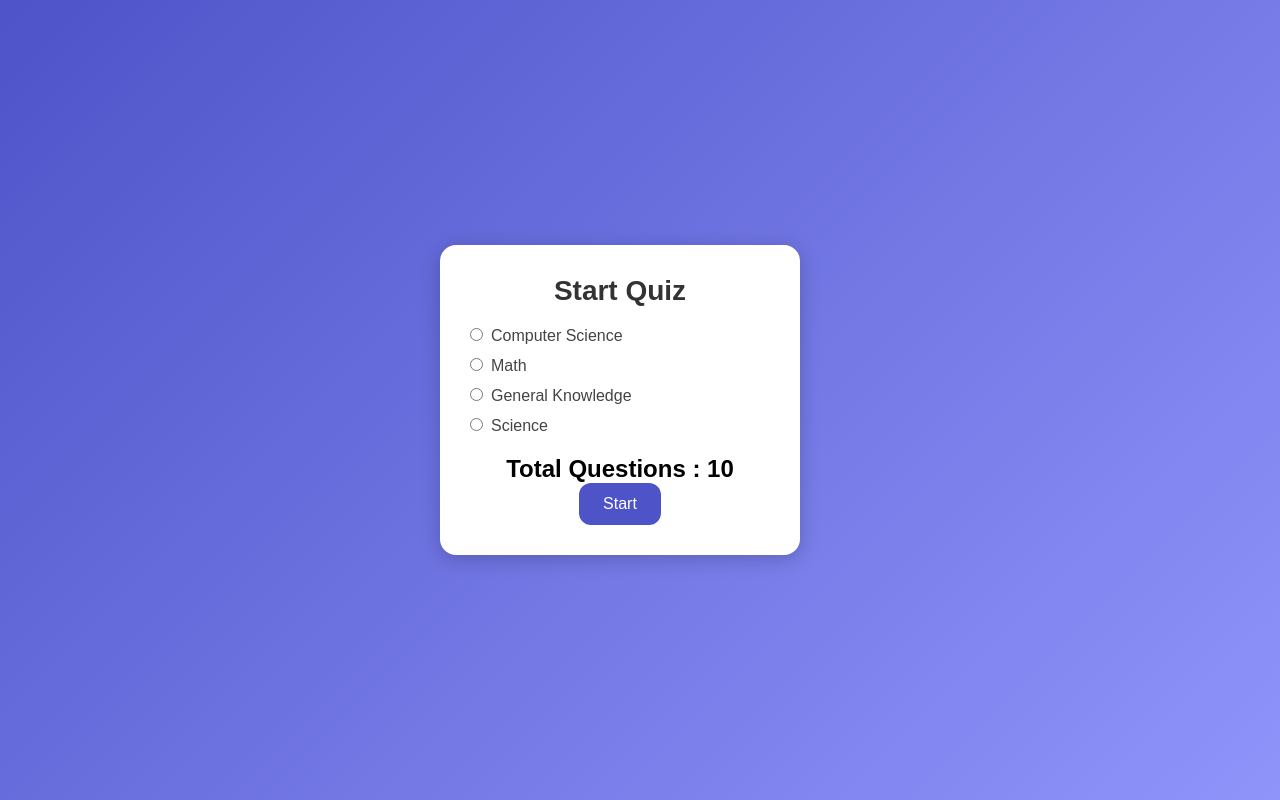
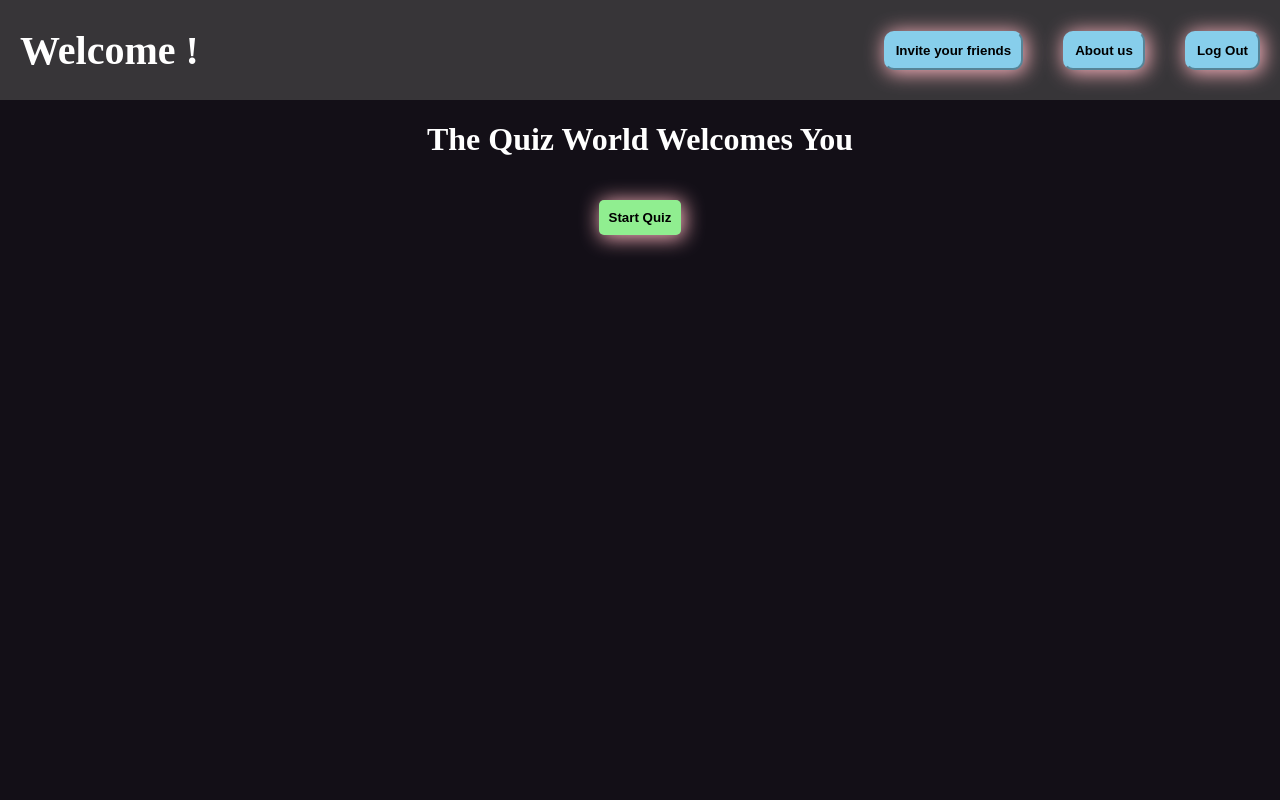
Before and after one commit to kowshikaravind/Quiz-App, a React (Vite) app: page /Home in a window 1280 px wide. Built offline with nearby package versions, Linux system fonts and the light colour scheme.

Commit message:
updated the quiz app by adding Route

```diff
--- a/package.json
+++ b/package.json
@@ -11,7 +11,8 @@
   },
   "dependencies": {
     "react": "^19.1.1",
-    "react-dom": "^19.1.1"
+    "react-dom": "^19.1.1",
+    "react-router-dom": "^7.8.2"
   },
   "devDependencies": {
     "@eslint/js": "^9.33.0",
--- a/src/App.jsx
+++ b/src/App.jsx
@@ -37,6 +37,7 @@ function App() {
           <div className='category-group'>
             <label>
               <input
+                className='category-input'
                 type='radio'
                 name='category'
                 value='18'
@@ -46,6 +47,7 @@ function App() {
             </label>
             <label>
               <input
+                className='category-input'
                 type='radio'
                 name='category'
                 value='19'
@@ -55,6 +57,7 @@ function App() {
             </label>
             <label>
               <input
+                className='category-input'
                 type='radio'
                 name='category'
                 value='9'
@@ -64,12 +67,33 @@ function App() {
             </label>
             <label>
               <input
+                className='category-input'
                 type='radio'
                 name='category'
                 value='17'
                 onChange={(e)=>setCategory(e.target.value)}
               />
               Science
+            </label>
+            <label>
+              <input
+                className='category-input'
+                type='radio'
+                name='category'
+                value='20'
+                onChange={(e)=>setCategory(e.target.value)}
+              />
+              Geography
+            </label>
+            <label>
+              <input
+                className='category-input'
+                type='radio'
+                name='category'
+                value='21'
+                onChange={(e)=>setCategory(e.target.value)}
+              />
+              History
             </label>
           </div>
           <h2>Total Questions : 10</h2>
@@ -79,8 +103,10 @@ function App() {
         </div>
       )}
       {countdown && (
-        <div className='count-down'>
-          {count}
+        <div className='count-down-container'>
+          <div className='count-down'>
+            <p className='count'>{count}</p>
+          </div>
         </div>
       )}
     </div>
--- /dev/null
+++ b/src/Home.jsx
@@ -0,0 +1,31 @@
+import { Link } from 'react-router-dom'
+import {useLocation ,useNavigate} from 'react-router-dom'
+import User from './User.jsx'
+function Home() {
+  const location = useLocation();
+  const {user} = location.state || {user : ''};
+  const navigate = useNavigate();
+  function handleClick(){
+    navigate('/User');
+  }
+  return (
+    <div>
+      <div className='header'>
+        <div className='header-left'>
+          <p className='welcome-user'>Welcome {user} !</p>
+        </div>
+        <div className='header-right'>
+          <button className='head-btn'>Invite your friends</button>
+          <button className='head-btn'>About us</button>
+          <button className='head-btn'onClick={handleClick}>Log Out</button>
+        </div>
+      </div>
+      <div className='main-content'>
+        <h1>The Quiz World Welcomes You</h1>
+        <Link to='/Quiz'><button className='start-btn'>Start Quiz</button></Link>
+      </div>
+    </div>
+  )
+}
+
+export default Home
--- /dev/null
+++ b/src/User.jsx
@@ -0,0 +1,37 @@
+import React from 'react'
+import './index.css'
+
+import {Navigate, useNavigate } from 'react-router-dom'
+function User() {
+  const navigate = useNavigate();
+  const [user , setUser]=React.useState('');
+  const handleChange = (e) => {
+    setUser(e.target.value);
+  };
+  function handleNext(){
+    if(user.length < 4){
+      alert("Please Enter a User Name and Length Should be Greater than 4 ");
+    }
+    else{
+      navigate('/Home',{state:{user}});
+    }
+  }
+
+  return (
+    <div className='user-outer-box' >
+      <h1>Enter Your Name</h1>
+      <div className='user-container' >
+        <input
+          type="text"
+          placeholder="Enter your name"
+          className='user-input'
+          value={user}
+          onChange={handleChange}
+        />
+        <button className='user-next-btn' onClick={handleNext} >Next</button>
+      </div>
+    </div>
+  )
+}
+
+export default User
--- a/src/index.css
+++ b/src/index.css
@@ -1,161 +1,214 @@
-/* General reset */
-* {
-  margin: 0;
-  padding: 0;
-  box-sizing: border-box;
-  font-family: "Poppins", sans-serif;
+body{
+  margin:0;
+  padding:0;
+  height: 100%;
+  overflow: hidden;
+  background-color: rgb(19, 15, 23);
+  color:white;
 }
 
-body {
-  background: linear-gradient(135deg, #4e54c8, #8f94fb);
-  height: 100vh;
+h1{
+  text-align: center;
+}
+.header{
+  top:0;
+  height: 100px;
+  width: 100%;
+  background-color: gray;
+  display: flex;
+  justify-content: space-between;
+  background-color: rgb(55, 53, 56);
+}
+.head-btn{
+  padding:10px;
+  margin: 10px;
+  background-color: skyblue;
+  border-radius: 10px;
+  font-weight: 700;
+  border-color:skyblue;
+  box-shadow: 2px 2px 20px 1px lightpink ;
+}
+.head-btn:hover{
+  background: linear-gradient(to right, white, skyblue);
+  transform: scale(1.1);
+  box-shadow: 0 0 10px 0.3px pink ,2px 2px 30px 1px white;
+  transition: all 0.3s ease-in-out;
+  border-width: 3px;
+  border-color:white skyblue;
+}
+.main-content{
+  display: flex;
+  flex-direction: column;
+  justify-content: center;
+  align-items: center;
+  gap: 20px;
+}
+.start-btn{
+  padding: 10px;
+  background-color: lightgreen;
+  border: none;
+  border-radius: 5px;
+  font-weight: 700;
+  box-shadow: 2px 2px 20px 1px lightpink;
+
+}
+.start-btn:hover{
+  background: linear-gradient(to right, white, lightgreen);
+  transform: scale(1.1);
+  box-shadow: 0 0 10px 0.3px pink ,2px 2px 30px 1px white;
+  transition: all 0.3s ease-in-out;
+  border-width: 3px;
+  border-color:white lightgreen;
+}
+.outer-box{
+  display: flex;
+  flex-direction: column;
+  justify-content: center;
+  align-items: center;
+  border: 1px solid gray;
+  background-color: rgb(30, 30, 30);
+  padding: 20px;
+  border-radius: 10px;
+  box-shadow: 0 0 10px rgba(0, 0, 0, 0.5);
+  height:500px;
+  margin-top:70px;
+}
+.category-group{
+  display: flex;
+  flex-direction: column;
+  justify-content: center;
+  align-items: center;
+  gap: 20px;
+  flex-wrap: wrap;
+}
+.category-input{
+  margin-right:10px;
+  accent-color: skyblue;
+  cursor: pointer;
+
+}
+.user-outer-box{
   display: flex;
   justify-content: center;
   align-items: center;
+  flex-direction: column;
 }
-
-/* Outer container for Start screen */
-.outer-box {
-  background: #fff;
-  padding: 30px;
-  border-radius: 16px;
-  box-shadow: 0 4px 20px rgba(0, 0, 0, 0.2);
-  text-align: center;
-  width: 400px;
-  max-width: 90%;
-}
-
-.outer-box h1 {
-  font-size: 28px;
-  color: #333;
-  margin-bottom: 20px;
-}
-
-/* Category selection */
-.category-group {
+.user-container{
   display: flex;
   flex-direction: column;
-  align-items: flex-start;
-  margin: 20px 0;
-  gap: 12px;
+  justify-content: center;
+  align-items: center;
+  gap: 20px;
+  border: 1px solid gray;
+  width:400px;
+  height:400px;
+  background-color: rgb(20, 20, 44);
 }
-
-.category-group label {
-  font-size: 16px;
-  cursor: pointer;
-  color: #444;
+.user-input{
+  padding:10px;
+  width:300px;
 }
-
-.category-group input {
-  margin-right: 8px;
+.user-next-btn{
+  padding:10px;
+  width:100px;
 }
-
-/* Start button */
-.start-button {
-  background: #4e54c8;
-  color: white;
+.header-left{
+  display: flex;
+  align-items: center;
+  margin: 10px;
+}
+.header-right{
+  display: flex;
+  align-items: center;
+  margin: 10px;
+  gap: 20px;
+}
+.welcome-user{
+  font-size: 40px;
+  font-weight: bold;
+  text-align: start;
+  margin: 10px;
+}
+.quiz-container{
+  display: flex;
+  flex-direction: column;
+  justify-content: center;
+  align-items: center;
+  gap: 20px;
+}
+.count-down-container{
+  display: flex;
+  align-items: center;
+  justify-content: center;
+  margin-top: 200px;
+}
+.count-down{
+  position: relative;
+  display: flex;
+  justify-content: center;
+  align-items: center;
+  width: 200px;
+  height: 200px;
+  border-radius: 100%;
+}
+.count-down::before{
+  content: '';
+  position: absolute;
+  top: 0;
+  left: 0;
+  width: 100%;
+  height: 100%;
+  border: 10px solid transparent;
+  border-top: 10px solid green;
+  border-right: 10px solid white;
+  animation: spin 2s linear infinite;
+  border-radius: 100%;
+  animation: spin 2s linear infinite;
+}
+@keyframes spin {
+    0% { transform: rotate(0deg); }
+    100% { transform: rotate(360deg); }
+  }
+.count{
+  font-size: 70px;
+  font-weight: bold;
+  text-align: center;
+  z-index: 1;
+}
+.start-button{
+  padding: 10px;
+  background-color: lightgreen;
   border: none;
-  padding: 12px 24px;
-  border-radius: 12px;
-  font-size: 16px;
-  cursor: pointer;
-  transition: 0.3s ease;
+  width: 100px;
+  font-size: 24px;
+  border-radius: 5px;
+  font-weight: 700;
 }
-
-.start-button:hover {
-  background: #3b3fa7;
+.next-button{
+  padding: 10px;
+  background-color: lightcoral;
+  border: none;
+  border-radius: 5px;
+  font-weight: 700;
 }
-
-/* Countdown screen */
-.count-down {
-  font-size: 64px;
-  font-weight: bold;
-  color: white;
-  animation: pop 1s ease infinite;
+.score-box{
+  display: flex;
+  justify-content: center;
+  align-items: center;
+  flex-direction: column;
+  text-align: center;
+  font-size: 24px;
+  font-weight: 700;
+  padding: 10px;
+  border: 1px solid gray;
+  border-radius: 5px;
+  background-color: rgb(30, 30, 30);
+  margin:150px 300px;
 }
-
-@keyframes pop {
-  0%, 100% {
-    transform: scale(1);
-  }
-  50% {
-    transform: scale(1.3);
-  }
+.home-btn-in-score{
+  padding: 10px;
+  background-color: lightblue;
+  border: none;
+  border-radius: 5px;
+  font-weight: 700;
 }
-
-/* Quiz Page */
-.quiz-container {
-  background: #fff;
-  padding: 25px;
-  border-radius: 16px;
-  box-shadow: 0 4px 20px rgba(0, 0, 0, 0.2);
-  width: 500px;
-  max-width: 95%;
-  text-align: center;
-}
-
-.quiz-container h1 {
-  font-size: 24px;
-  margin-bottom: 20px;
-  color: #222;
-}
-
-/* Question */
-.answer-option {
-  background: #f5f5f5;
-  padding: 12px;
-  margin: 10px 0;
-  border-radius: 10px;
-  text-align: left;
-  transition: 0.3s ease;
-}
-
-.answer-option:hover {
-  background: #e1e1e1;
-}
-
-/* Radio buttons */
-.answer-option input {
-  margin-right: 10px;
-}
-
-/* Next/Finish button */
-.next-button {
-  margin-top: 20px;
-  background: #8f94fb;
-  color: white;
-  border: none;
-  padding: 12px 24px;
-  border-radius: 12px;
-  font-size: 16px;
-  cursor: pointer;
-  transition: 0.3s ease;
-}
-
-.next-button:disabled {
-  background: #ccc;
-  cursor: not-allowed;
-}
-
-.next-button:hover:not(:disabled) {
-  background: #6c70d6;
-}
-
-/* Score Screen */
-.score-box {
-  background: #fff;
-  padding: 40px;
-  border-radius: 16px;
-  box-shadow: 0 4px 20px rgba(0, 0, 0, 0.2);
-  text-align: center;
-}
-
-.score-box h2 {
-  font-size: 26px;
-  margin-bottom: 10px;
-}
-
-.score-box h1 {
-  font-size: 40px;
-  color: #4e54c8;
-}
--- a/src/main.jsx
+++ b/src/main.jsx
@@ -1,9 +1,16 @@
-import { StrictMode } from 'react'
 import { createRoot } from 'react-dom/client'
 import './index.css'
+import { BrowserRouter ,Routes,Route ,Navigate} from 'react-router-dom'
 import App from './App.jsx'
-
+import Home from './Home.jsx'
+import User from './User.jsx'
 createRoot(document.getElementById('root')).render(
-
-    <App />
+  <BrowserRouter>
+    <Routes>
+      <Route path='/' element={<Navigate to ='/User' replace />} />
+      <Route path='/User' element={<User />} />
+      <Route path='/Home' element={<Home />} />
+      <Route path='/Quiz' element={<App />}  />
+    </Routes>
+  </BrowserRouter>
 )
```
Also changed, not shown: src/Questions.jsx (+30 -21 lines), src/Quiz.jsx (+50 -26 lines), src/images/quizlogo.jpg (added), 1 other file (tests, documents, lock files or other folders).
